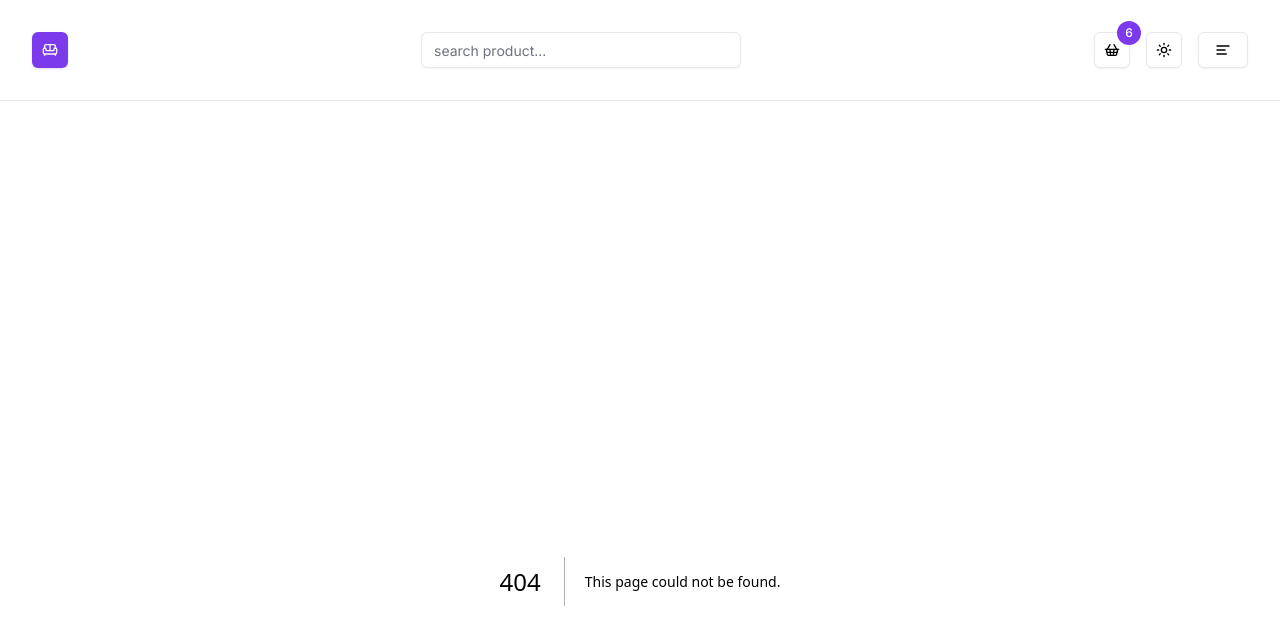
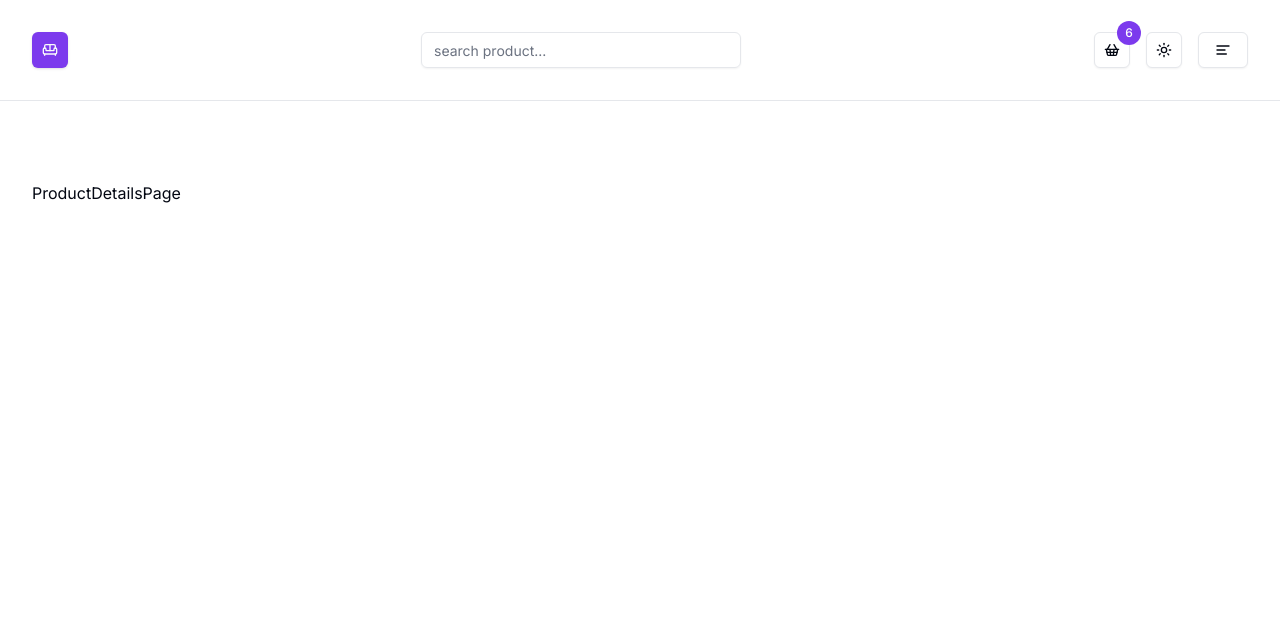
Before and after one commit to thatsehannah/nextjs-storefront, a Next.js app: page /products/1 in a window 1280 px wide. Before the commit this address had no page. Shown: the top 644 px of the page. Built offline with nearby package versions, Linux system fonts and the light colour scheme.

Commit message:
stubbing out dynamic single product page

```diff
--- /dev/null
+++ b/app/products/[id]/page.tsx
@@ -0,0 +1,14 @@
+import React from 'react';
+import Image from 'next/image';
+import { fetchProductById } from '@/utils/actions';
+import { formatCurrency } from '@/utils/format';
+import BreadCrumbs from '@/components/product/components/BreadCrumbs';
+import FavoriteToggleButton from '@/components/products/components/FavoriteToggleButton';
+import AddToCartButton from '@/components/product/components/AddToCartButton';
+import ProductRating from '@/components/product/components/ProductRating';
+
+const ProductDetailsPage = () => {
+  return <div>ProductDetailsPage</div>;
+};
+
+export default ProductDetailsPage;
```
